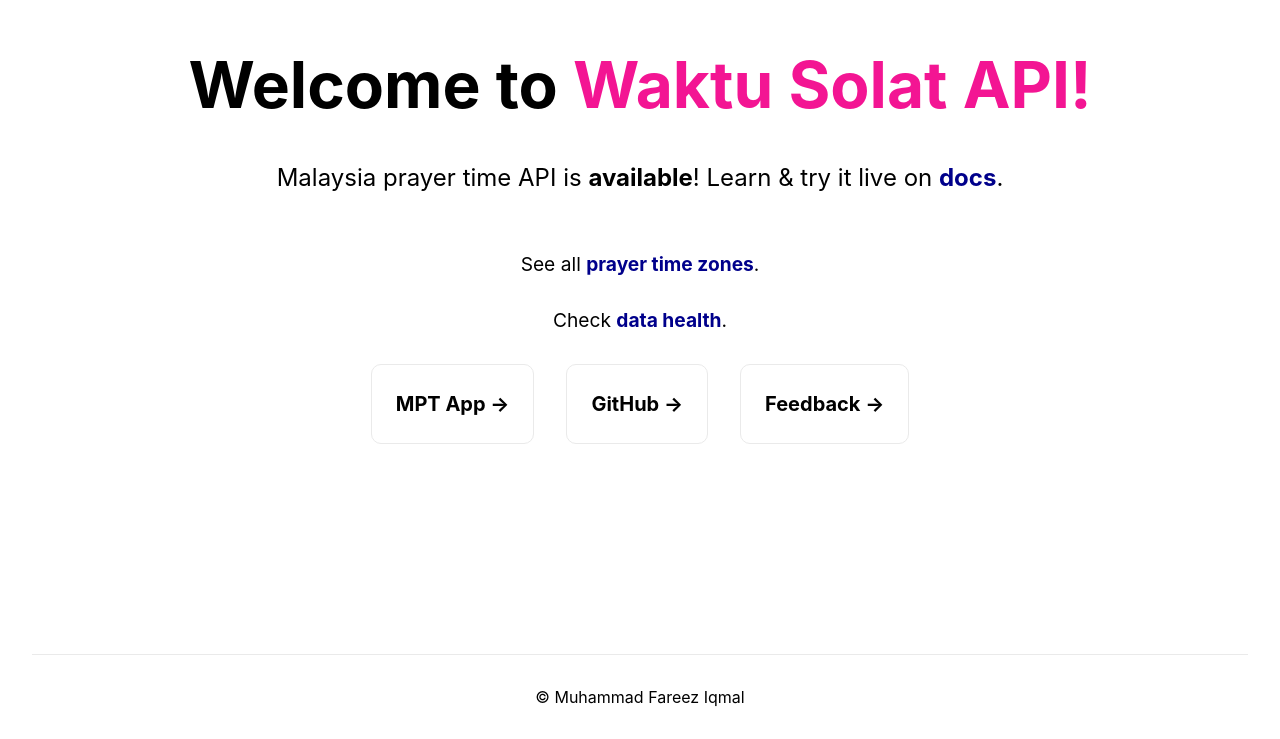
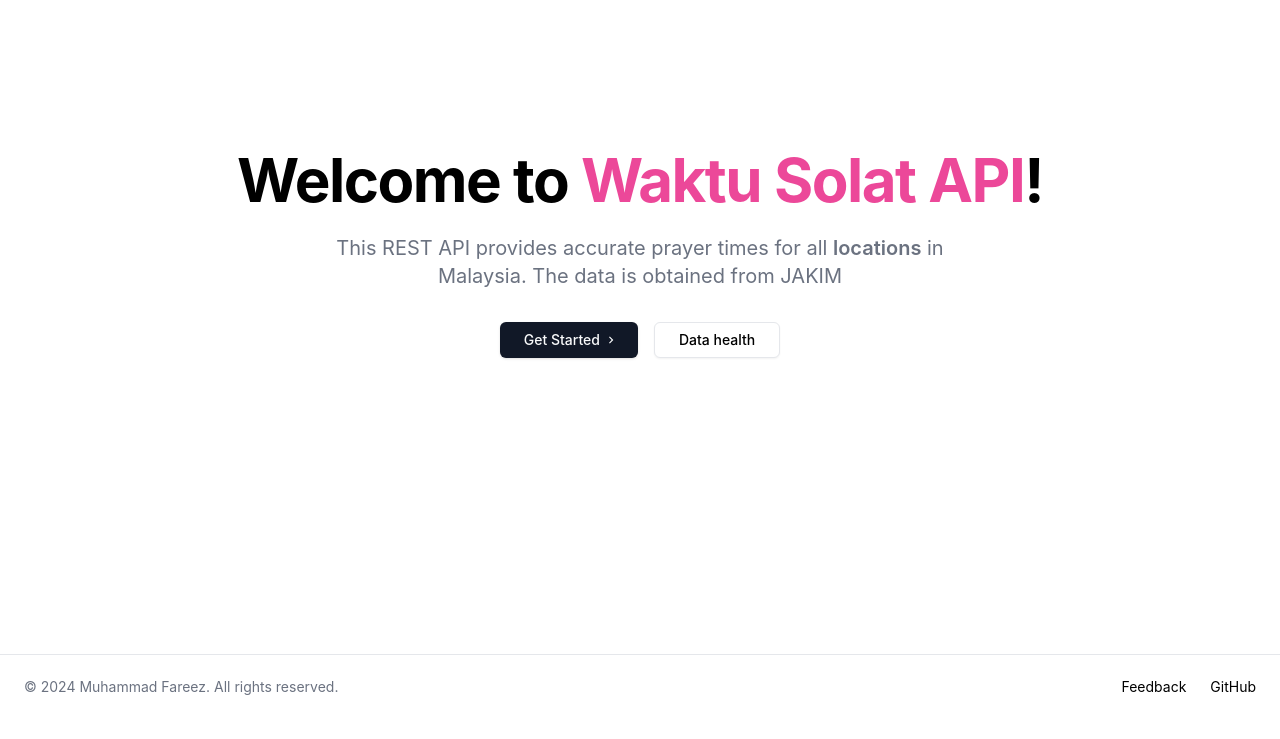
Before and after one commit to mptwaktusolat/api-waktusolat, a Next.js app: page / in a window 1280 px wide. Shown: the part 146-885 px from the top of the page. After the commit the page ends 864 px from the top, so only its background shows below. Built offline with nearby package versions, Linux system fonts and the light colour scheme.

Commit message:
:lipstick: New UI homepage
added tailwind

```diff
--- a/package.json
+++ b/package.json
@@ -19,6 +19,7 @@
     "puppeteer-core": "^21.5.2",
     "react": "latest",
     "react-dom": "latest",
+    "react-icons": "^4.12.0",
     "react-loader-spinner": "^5.3.4",
     "swr": "^1.3.0",
     "toastify-js": "^1.12.0",
@@ -33,11 +34,14 @@
     "@types/node": "^20.10.5",
     "@types/react": "^18.2.45",
     "@types/react-dom": "^18.2.18",
+    "autoprefixer": "^10.4.16",
     "eslint": "8.23.0",
     "eslint-config-next": "latest",
     "jest": "^29.0.2",
     "jest-environment-jsdom": "^29.0.2",
     "node-mocks-http": "^1.11.0",
+    "postcss": "^8.4.33",
+    "tailwindcss": "^3.4.1",
     "typescript": "^5.3.3"
   },
   "resolutions": {
--- a/pages/index.tsx
+++ b/pages/index.tsx
@@ -1,66 +1,78 @@
-import Head from 'next/head';
-import Link from 'next/link';
-import styles from '../styles/Home.module.css';
+import Head from "next/head";
+import Link from "next/link";
+import { MdNavigateNext } from "react-icons/md";
+import styles from "../styles/Home.module.css";
+import { TbClockCheck } from "react-icons/tb";
 
 export default function Home() {
   return (
-        <div className={styles.container}>
+    <>
       <Head>
         <title>MPT Server</title>
         <meta
           name="description"
           content="Serving prayer time API and some endpoints for MPT internal use"
         />
-                <meta property="og:title" content="MPT Server - Malaysia Prayer Time API"/>
-                <meta property={"og:image"}
-                      content={"https://res.cloudinary.com/iqfareez-cloud/image/upload/v1687052462/1_r0mixv.png"}/>
+        <meta
+          property="og:title"
+          content="MPT Server - Malaysia Prayer Time API"
+        />
+        <meta
+          property={"og:image"}
+          content={
+            "https://res.cloudinary.com/iqfareez-cloud/image/upload/v1687052462/1_r0mixv.png"
+          }
+        />
 
-                <link rel="icon" href="/favicon.ico"/>
+        <link rel="icon" href="/favicon.ico" />
       </Head>
 
-            <main className={styles.main}>
-                <h1 className={styles.title}>
-                    Welcome to <Link href="#">Waktu Solat API!</Link>
+      <main className="flex items-center justify-center min-h-screen flex-col">
+        <section className="w-full py-6 sm:py-12 md:py-24 lg:py-32 xl:py-48 ">
+          <div className="container px-4 md:px-6">
+            <div className="flex flex-col space-y-8 text-center">
+              <div className="space-y-6">
+                <h1 className="text-4xl font-bold tracking-tight sm:text-5xl md:text-6xl/none">
+                  <span>Welcome to </span>
+                  <span className="text-pink-500 dark:text-pink-300" >Waktu Solat API</span>
+                  <span>!</span>
                 </h1>
-
-                <p className={styles.description}>
-                    <span>Malaysia prayer time API is <b>available</b>! Learn & try it live on <Link className={styles.link}
-                        href={'/docs'}>docs</Link>.</span>
+                <p className="mx-auto max-w-[700px] text-gray-500 md:text-xl dark:text-gray-400">
+                  This REST API provides accurate prayer times for all <Link className={`font-semibold ${styles.link}`} href="/locations">locations</Link> in Malaysia. The data is obtained from JAKIM
                 </p>
-
-                <div className={styles.textContent}>
-                    <span>See all <Link className={styles.link} href="/locations">prayer time zones</Link>.</span>
               </div>
-
-                <div className={styles.textContent}>
-                    <span>Check <Link className={styles.link} href="https://mpt-data-health.web.app/">data health</Link>.</span>
-                </div>
-
-                <div className={styles.grid}>
+              <div className="space-x-4">
                 <Link
-                        href="https://play.google.com/store/apps/details?id=live.iqfareez.waktusolatmalaysia"
-                        className={styles.card}
+                  className="inline-flex h-9 items-center justify-center rounded-md bg-gray-900 px-4 py-2 sm:px-6 sm:py-4 text-sm font-medium text-gray-50 shadow transition-colors hover:bg-gray-900/80 focus-visible:outline-none focus-visible:ring-1 focus-visible:ring-gray-950 disabled:pointer-events-none disabled:opacity-50 dark:bg-gray-50 dark:text-gray-900 dark:hover:bg-gray-50/90 dark:focus-visible:ring-gray-300 group"
+                  href="/docs"
                 >
-                        <p>MPT App &rarr;</p>
-                    </Link>
-
-                    <Link
-                        href="https://github.com/iqfareez/mpt-server"
-                        className={styles.card}
-                    >
-                        <p>GitHub &rarr;</p>
+                  <span>Get Started</span>
+                  <MdNavigateNext className="translate-x-1 group-hover:translate-x-2 transition"/>
                 </Link>
                 <Link
-                        href="https://docs.google.com/forms/d/e/1FAIpQLSe-zlZBW-8hO9XPDlLf-K7AUxtgupmD6bo4iouyLXFPAMnxFA/viewform?usp=sf_link"
-                        className={styles.card}
+                  className="inline-flex h-9 items-center justify-center rounded-md border border-gray-200 bg-white px-4 py-2 sm:px-6 sm:py-4 text-sm font-medium shadow-sm transition-colors hover:bg-gray-100 hover:text-gray-900 focus-visible:outline-none focus-visible:ring-1 focus-visible:ring-gray-950 disabled:pointer-events-none disabled:opacity-50 dark:border-gray-800 dark:bg-gray-950 dark:hover:bg-gray-800 dark:hover:text-gray-50 dark:focus-visible:ring-gray-300"
+                  href="https://mpt-data-health.web.app/"
                 >
-                        <p>Feedback &rarr;</p>
+                  Data health
                 </Link>
               </div>
+            </div>
+          </div>
+        </section>
       </main>
-            <footer className={styles.footer}>
-                <Link href="https://iqfareez.com">© Muhammad Fareez Iqmal</Link>
+      <footer className="flex items-center h-16 px-4 border-t md:px-6 mt-auto">
+        <p className="text-sm text-gray-500 dark:text-gray-400">
+          © 2024 <a className="hover:underline underline-offset-4" href="https://iqfareez.com">Muhammad Fareez</a>. All rights reserved.
+        </p>
+        <nav className="ml-auto flex gap-4 sm:gap-6">
+          <Link className="text-sm hover:underline underline-offset-4" href="https://docs.google.com/forms/d/e/1FAIpQLSe-zlZBW-8hO9XPDlLf-K7AUxtgupmD6bo4iouyLXFPAMnxFA/viewform?usp=sf_link">
+            Feedback
+          </Link>
+          <Link className="text-sm hover:underline underline-offset-4" href="https://github.com/mptwaktusolat/mpt-server">
+            GitHub
+          </Link>
+        </nav>
       </footer>
-        </div>
+    </>
   );
 }
--- /dev/null
+++ b/postcss.config.js
@@ -0,0 +1,6 @@
+module.exports = {
+  plugins: {
+    tailwindcss: {},
+    autoprefixer: {},
+  },
+}
--- a/styles/Home.module.css
+++ b/styles/Home.module.css
@@ -85,8 +85,6 @@
 .link {
   position: relative;
   text-decoration: none;
-  color: darkblue;
-  font-weight: bold;
 }
 
 .link::after {
@@ -96,7 +94,7 @@
   left: 0;
   width: 0;
   height: 2px;
-  background-color: darkblue;
+  background-color: #6b7280;
   transition: width 0.3s ease;
 }
 
--- a/styles/globals.css
+++ b/styles/globals.css
@@ -1,3 +1,7 @@
+@tailwind base;
+@tailwind components;
+@tailwind utilities;
+
 @import url('https://fonts.googleapis.com/css2?family=Barlow:ital,wght@0,300;0,400;0,600;0,700;1,400;1,700&display=swap');
 
 html,
--- /dev/null
+++ b/tailwind.config.js
@@ -0,0 +1,12 @@
+/** @type {import('tailwindcss').Config} */
+module.exports = {
+  content: [
+    "./app/**/*.{js,ts,jsx,tsx,mdx}",
+    "./pages/**/*.{js,ts,jsx,tsx,mdx}",
+    "./components/**/*.{js,ts,jsx,tsx,mdx}",
+  ],
+  theme: {
+    extend: {},
+  },
+  plugins: [],
+}
```
Also changed, not shown: 1 other file (tests, documents, lock files or other folders). Lines whose indentation alone changed are shown as unchanged.
